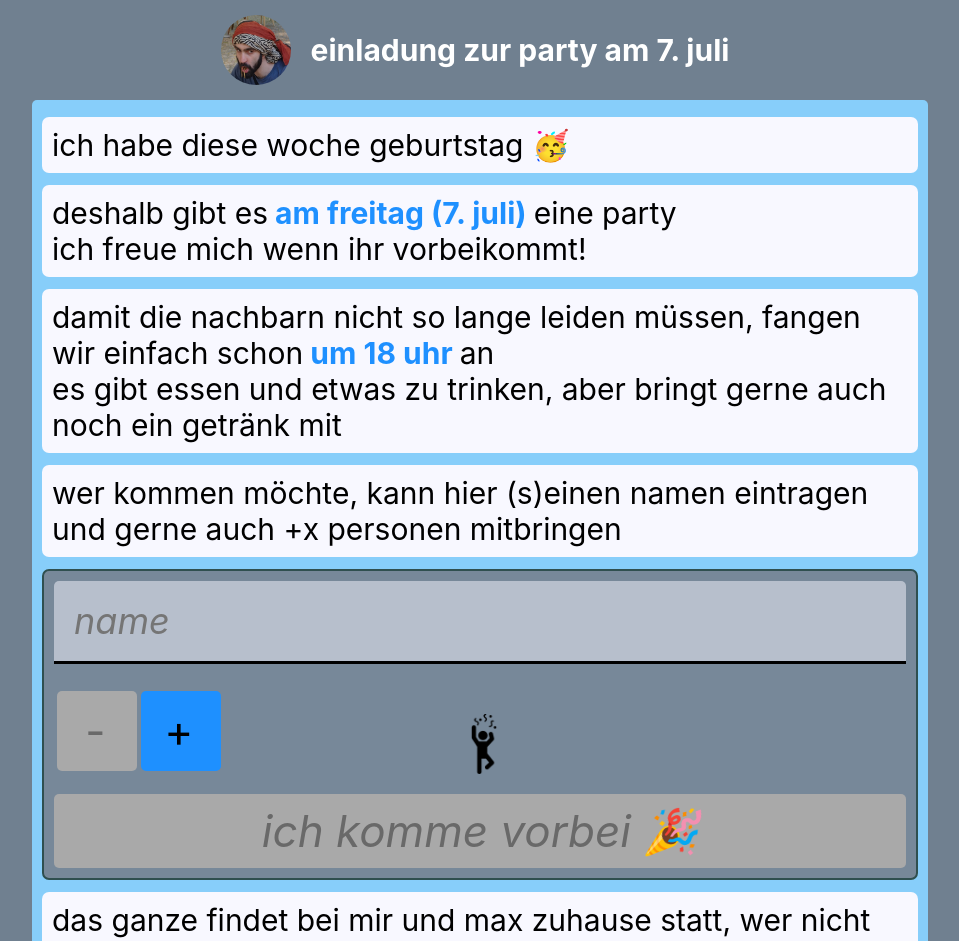
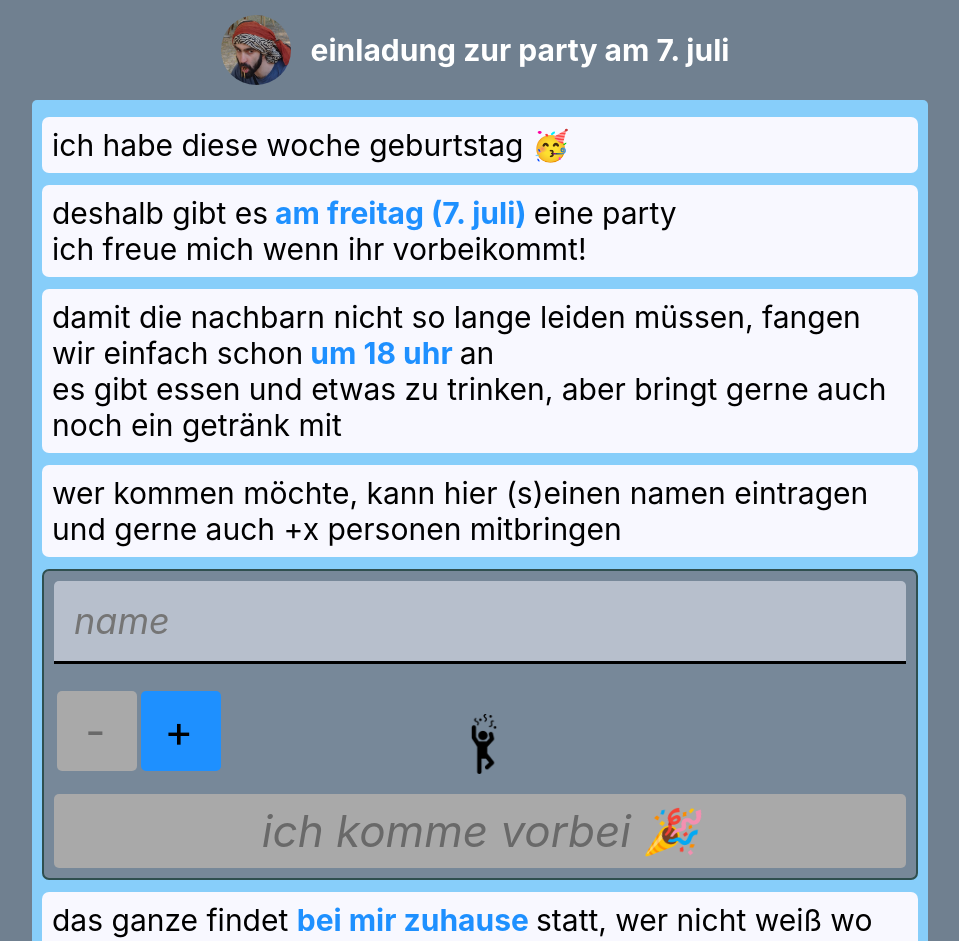
Before and after one commit to DoenertellerVersace/77, a React (Create React App) app: page / in a window 1280 px wide. Shown: the top 941 px of the page, without its empty margins (160-1119 px from the left). Built offline with nearby package versions, Linux system fonts and the light colour scheme.

Commit message:
site finished, database and apache setup to go

```diff
--- a/src/components/Index.tsx
+++ b/src/components/Index.tsx
@@ -86,7 +86,7 @@ function Index(props: { state: AppState; callbacks: AppCallbacks }): React.JSX.E
 			</div>
 		</form>
 		<p className={"card"}>
-			das ganze findet bei mir und max zuhause statt, wer nicht weiß wo das ist darf mir schreiben
+			das ganze findet <span className={"relevant"}> bei mir zuhause </span>  statt, wer nicht weiß wo das ist darf mich gerne fragen
 		</p>
 		<p className={"card"}>
 			bis freitag!
```
